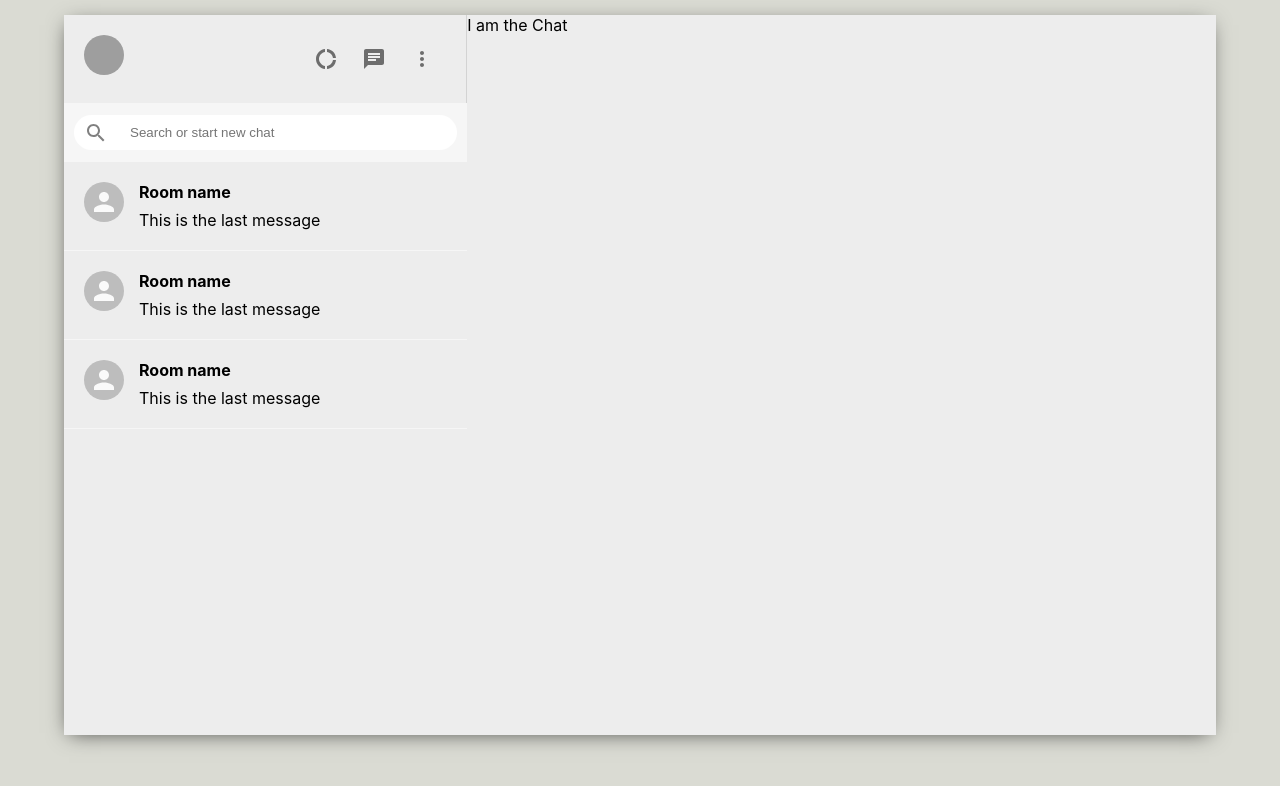
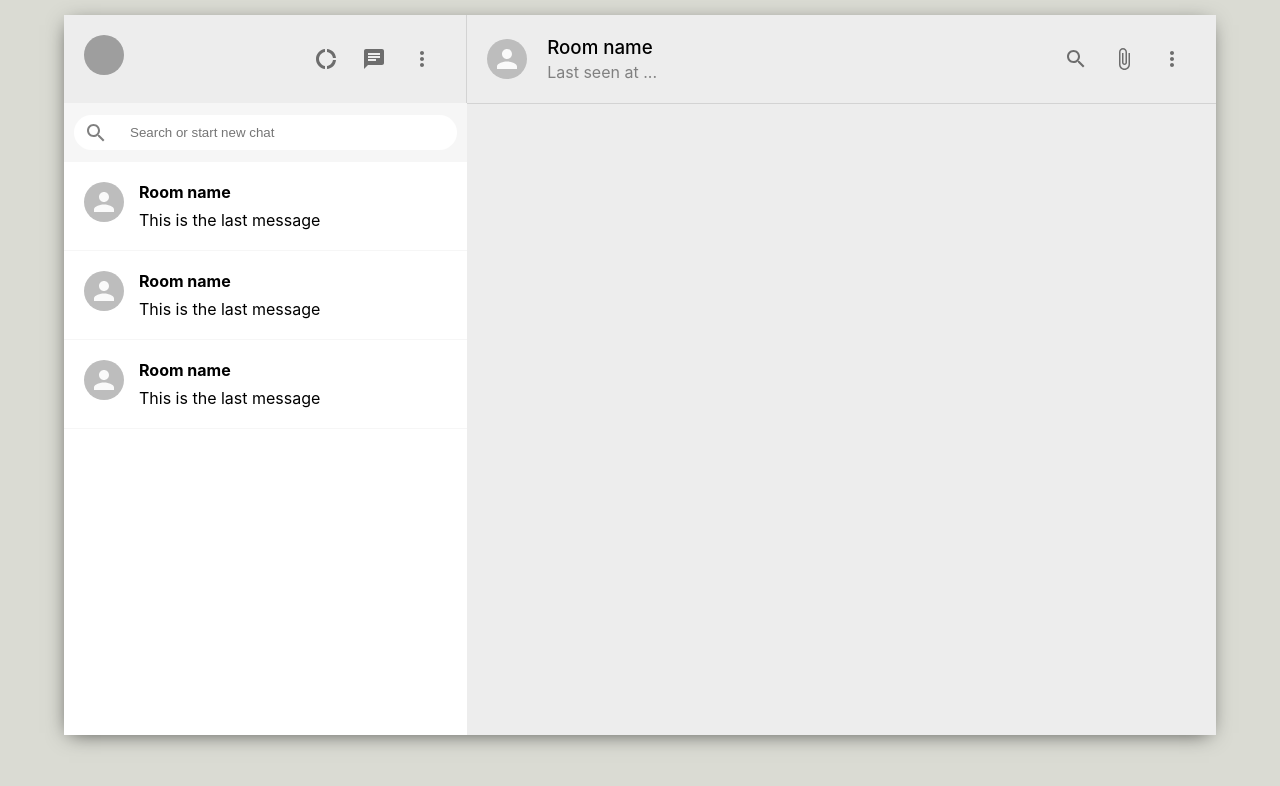
Before and after one commit to cultureweb/whatsapp-client, a React (Create React App) app: page / in a window 1280 px wide. Shown: the top 786 px of the page. Built offline with nearby package versions, Linux system fonts and the light colour scheme; grey boxes are pictures that could not be loaded.

Commit message:
chat header hardcoded for now with style

```diff
--- a/src/components/Chat/Chat.css
+++ b/src/components/Chat/Chat.css
@@ -3,3 +3,20 @@
   flex-direction: column;
   flex: 0.65;
 }
+.chat__header {
+  display: flex;
+  align-items: center;
+  padding: 20px;
+  border-bottom: 1px solid lightgray;
+}
+.chat__headerInfo {
+  flex: 1;
+  padding-left: 20px;
+}
+.chat__headerInfo > h3 {
+  margin-bottom: 3px;
+  font-weight: 500;
+}
+.chat__headerInfo > p {
+  color: gray;
+}
--- a/src/components/Chat/Chat.js
+++ b/src/components/Chat/Chat.js
@@ -1,8 +1,37 @@
 import React from "react";
+import { Avatar, IconButton } from "@material-ui/core";
 import "./Chat.css";
+import {
+  AttachFile,
+  MoreVert as MoreVertIcon,
+  SearchOutlined,
+} from "@material-ui/icons";
 
 const Chat = () => {
-  return <div className="chat">I am the Chat</div>;
+  return (
+    <div className="chat">
+      <div className="chat">
+        <div className="chat__header">
+          <Avatar />
+          <div className="chat__headerInfo">
+            <h3>Room name</h3>
+            <p>Last seen at ...</p>
+          </div>
+          <div className="chat__headerRight">
+            <IconButton>
+              <SearchOutlined />
+            </IconButton>
+            <IconButton>
+              <AttachFile />
+            </IconButton>
+            <IconButton>
+              <MoreVertIcon />
+            </IconButton>
+          </div>
+        </div>
+      </div>
+    </div>
+  );
 };
 
 export default Chat;
--- a/src/components/Sidebar/Sidebar.css
+++ b/src/components/Sidebar/Sidebar.css
@@ -43,3 +43,8 @@
   outline-width: 0;
   margin-left: 10px;
 }
+.sidebar__chats {
+  flex: 1;
+  background-color: #fff;
+  overflow: scroll;
+}
```
Also changed, not shown: 1 other file (tests, documents, lock files or other folders).
